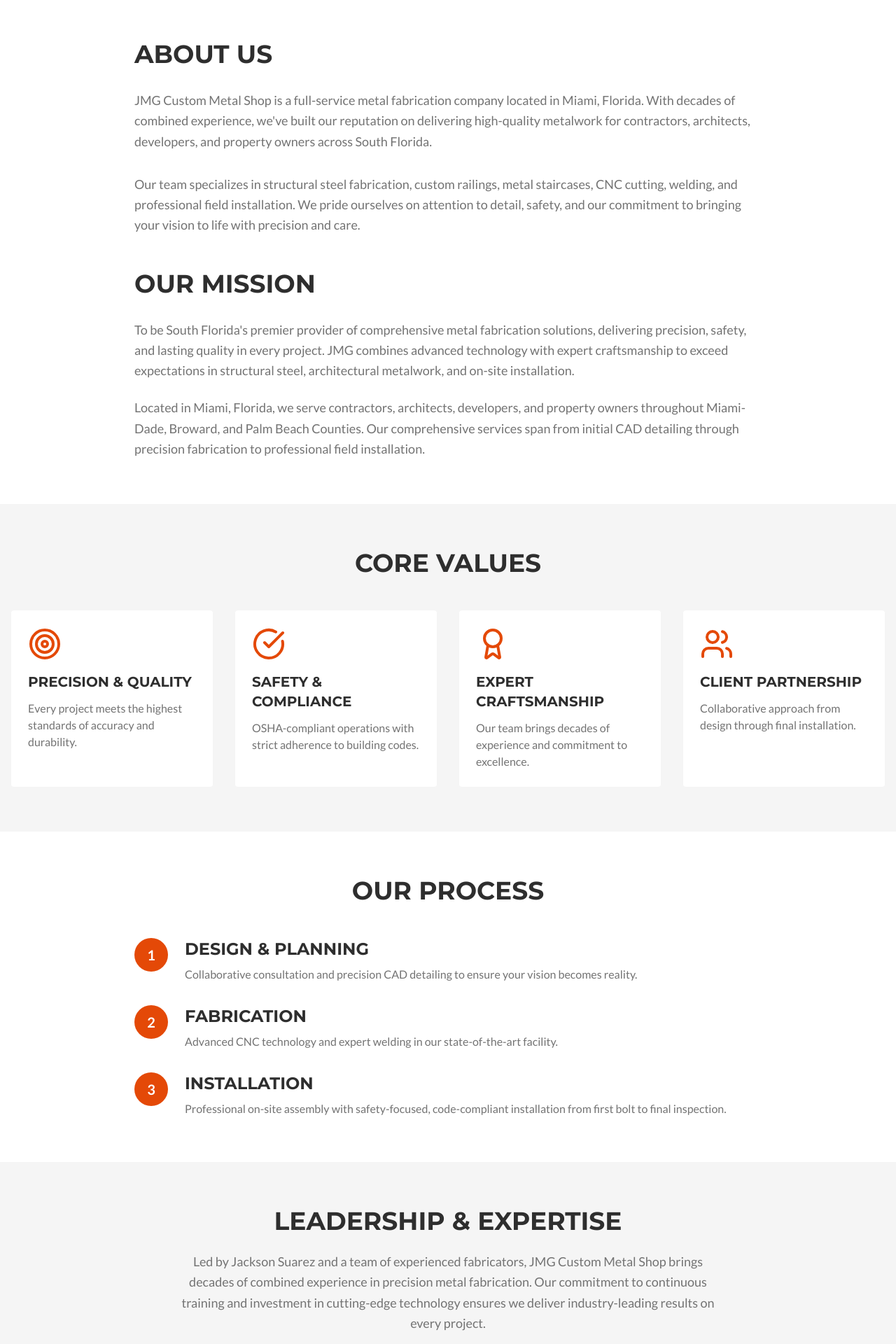
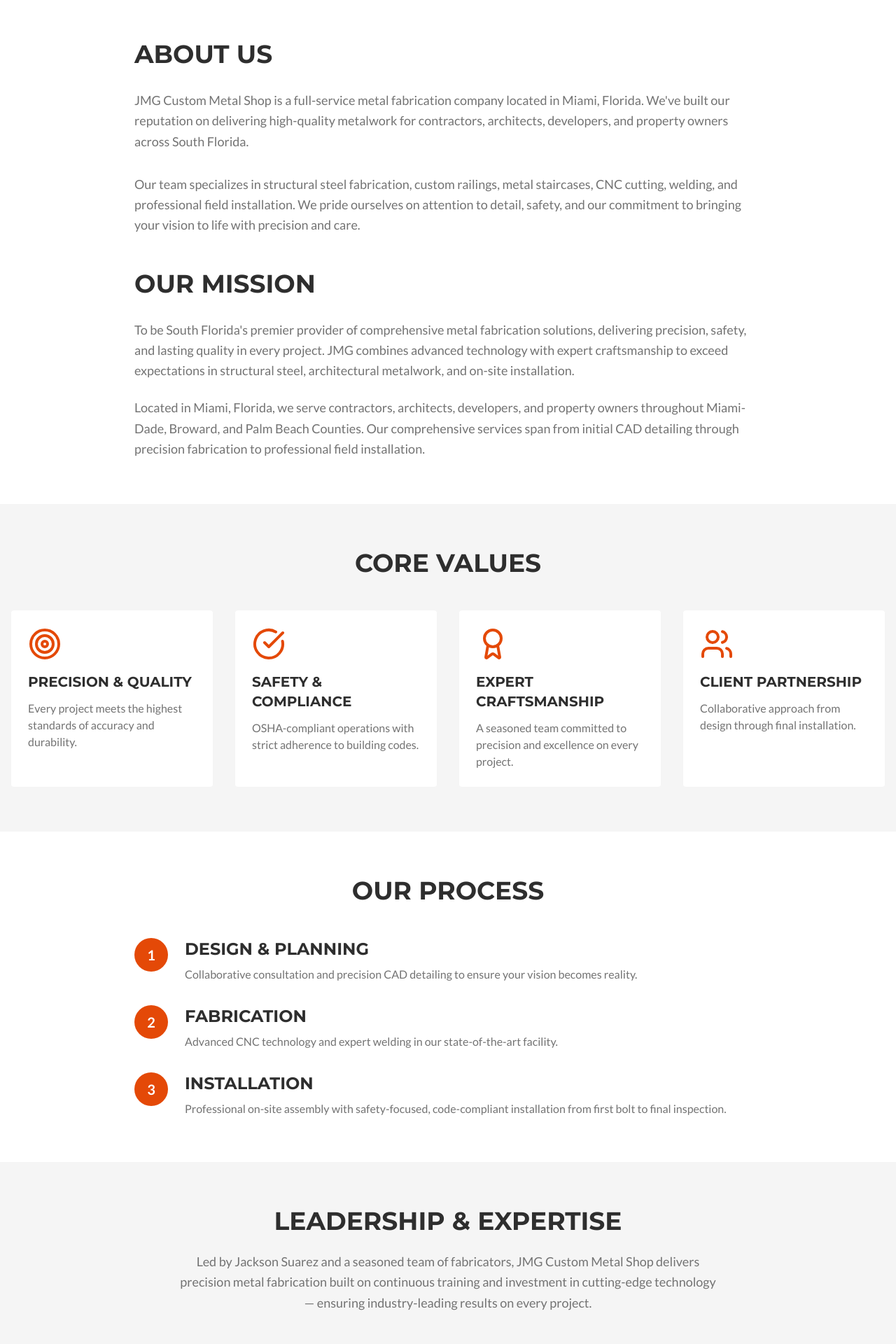
Before and after one commit to mariafffernanda/jmg-craft-forge, a React (Vite) app: page /about in a window 1280 px wide. Shown: the part 360-2280 px from the top of the page at 70% size. Built offline with nearby package versions, Linux system fonts and the light colour scheme; the HTML template or start-up script is replaced by a standard one.

Commit message:
Changes
Co-authored-by: mariafffernanda <216786721+mariafffernanda@users.noreply.github.com>

```diff
--- a/src/pages/About.tsx
+++ b/src/pages/About.tsx
@@ -15,7 +15,7 @@ const About = () => {
     {
       icon: Award,
       title: "Expert Craftsmanship",
-      description: "Our team brings decades of experience and commitment to excellence.",
+      description: "A seasoned team committed to precision and excellence on every project.",
     },
     {
       icon: Users,
@@ -45,8 +45,8 @@ const About = () => {
             <h2 className="text-4xl font-bold mb-8 uppercase">ABOUT US</h2>
             <p className="text-lg text-muted-foreground leading-relaxed mb-8">
               JMG Custom Metal Shop is a full-service metal fabrication company located in Miami, Florida.
-              With decades of combined experience, we've built our reputation on delivering high-quality
-              metalwork for contractors, architects, developers, and property owners across South Florida.
+              We've built our reputation on delivering high-quality metalwork for contractors, architects,
+              developers, and property owners across South Florida.
             </p>
             <p className="text-lg text-muted-foreground leading-relaxed mb-8">
               Our team specializes in structural steel fabrication, custom railings, metal staircases,
@@ -144,10 +144,9 @@ const About = () => {
           <div className="max-w-3xl mx-auto text-center">
             <h2 className="text-4xl font-bold mb-6 uppercase">LEADERSHIP & EXPERTISE</h2>
             <p className="text-lg text-muted-foreground leading-relaxed">
-              Led by Jackson Suarez and a team of experienced fabricators, JMG Custom Metal Shop brings
-              decades of combined experience in precision metal fabrication. Our commitment to continuous
-              training and investment in cutting-edge technology ensures we deliver industry-leading results
-              on every project.
+              Led by Jackson Suarez and a seasoned team of fabricators, JMG Custom Metal Shop delivers
+              precision metal fabrication built on continuous training and investment in cutting-edge
+              technology — ensuring industry-leading results on every project.
             </p>
           </div>
         </div>
```
